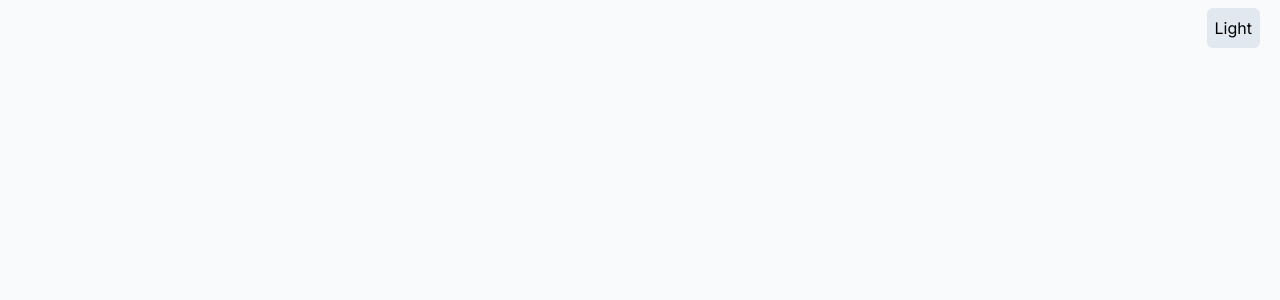
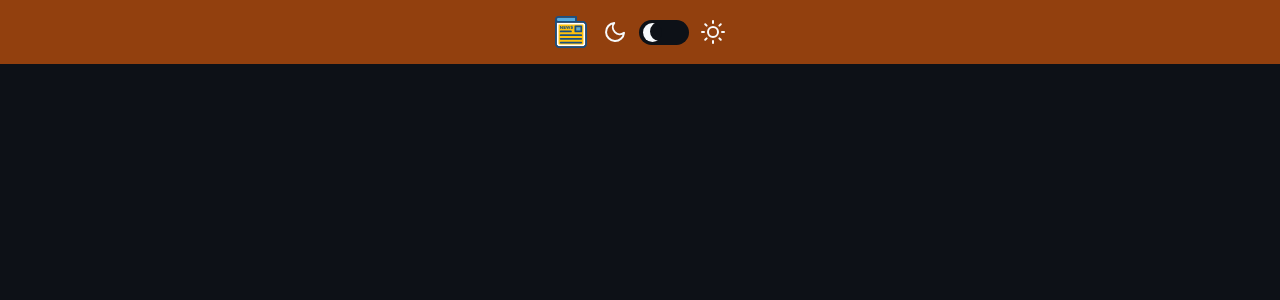
Before and after one commit to mericlomlu/news_website_next, a Next.js app: page / in a window 1280 px wide. Shown: the top 300 px of the page. Built offline with nearby package versions, Linux system fonts and the light colour scheme.

Commit message:
Navbar logo added, toggle switch for light and dark mode implemented.

```diff
--- a/package.json
+++ b/package.json
@@ -13,7 +13,8 @@
     "next": "latest",
     "next-themes": "^0.2.1",
     "react": "latest",
-    "react-dom": "latest"
+    "react-dom": "latest",
+    "react-feather": "^2.0.10"
   },
   "devDependencies": {
     "@types/node": "latest",
--- a/src/app/globals.css
+++ b/src/app/globals.css
@@ -24,3 +24,67 @@ body {
   justify-content: flex-start;
   align-items: center;
 }
+
+* {
+  padding: 0;
+  margin: 0;
+  box-sizing: border-box;
+}
+
+body {
+  background-color: #cfafaf;
+  display: flex;
+  justify-content: center;
+  align-items: center;
+  height: 100vh;
+}
+
+.toggle-switch {
+  position: relative;
+  width: 50px;
+}
+
+.toggle-label {
+  position: absolute;
+  width: 100%;
+  height: 25px;
+  background-color: #0d1117;
+  border-radius: 50px;
+  cursor: pointer;
+}
+
+.toggle-input {
+  position: absolute;
+  display: none;
+}
+
+.slider {
+  position: absolute;
+  width: 100%;
+  height: 100%;
+  border-radius: 50px;
+  transition: 0.3s;
+}
+
+.toggle-input:checked ~ .slider {
+  background-color: #0d1117;
+}
+
+.slider::before {
+  content: "";
+  position: absolute;
+  top: 3px;
+  left: 4px;
+  width: 19px;
+  height: 19px;
+  border-radius: 50%;
+  box-shadow: inset 7px -1px  #f8fafc;
+  background-color: #0d1117;
+  transition: 0.3s;
+}
+
+.toggle-input:checked ~ .slider::before {
+  transform: translateX(24px);
+  background-color: #fff314;
+  box-shadow: none;
+}
--- a/src/app/layout.tsx
+++ b/src/app/layout.tsx
@@ -3,7 +3,6 @@ import type { Metadata } from "next";
 import { Inter } from "next/font/google";
 import React from "react";
 import { ThemeProvider } from "@/app/theme-provider";
-import { ThemeSwitcher } from "@/components/ThemeSwitcher";
 
 const inter = Inter({ subsets: ["latin"] });
 
@@ -24,7 +23,6 @@ export default function RootLayout({
         className={`${inter.className} bg-slate-50 dark:bg-[#0d1117] ${switchThemeDuration}`}
       >
         <ThemeProvider attribute="class" defaultTheme="system" enableSystem>
-          <ThemeSwitcher />
           <main>{children}</main>
         </ThemeProvider>
       </body>
--- a/src/app/page.tsx
+++ b/src/app/page.tsx
@@ -3,8 +3,8 @@ import Navbar from "@/components/Navbar";
 
 export default function Home() {
   return (
-    <main className="min-h-screen w-full">
+    <div className="min-h-screen w-full">
       <Navbar />
-    </main>
+    </div>
   );
 }
--- a/src/components/Navbar.tsx
+++ b/src/components/Navbar.tsx
@@ -1,6 +1,28 @@
 import React from "react";
+import {ThemeSwitcher} from "@/components/ThemeSwitcher";
+import Image from "next/image";
+import Newspaper from '../../public/assets/newspaper.svg';
 
+
+const Sun = require('react-feather/dist/icons/sun').default;
+const Moon = require('react-feather/dist/icons/moon').default;
 const Navbar = () => {
-  return <div className="flex"></div>;
+  return (
+    <nav className="w-screen h-16 bg-amber-800 flex justify-center items-center gap-4">
+        <ul  className="w-screen h-16 flex justify-center items-center gap-4">
+            <li className="justify-self-start">
+                <Image src={Newspaper} alt="Newspaper" width={32} height={32} />
+            </li>
+            <li className="flex justify-center items-start gap-3 justify-self-end">
+
+                    <Moon className="dark:text-slate-50 text-[#0d1117] text-xl"/>
+                    <ThemeSwitcher />
+                    <Sun className="dark:text-slate-50 text-[#0d1117] text-xl"/>
+            </li>
+        </ul>
+
+
+    </nav>
+  );
 };
 export default Navbar;
--- a/src/components/ThemeSwitcher.tsx
+++ b/src/components/ThemeSwitcher.tsx
@@ -1,6 +1,7 @@
 "use client";
 import { useEffect, useState } from "react";
 import { useTheme } from "next-themes";
+
 
 export const ThemeSwitcher = () => {
   const [mounted, setMounted] = useState(false);
@@ -8,6 +9,7 @@ export const ThemeSwitcher = () => {
 
   useEffect(() => {
     setMounted(true);
+    setTheme('dark')
   }, []);
 
   if (!mounted) {
@@ -15,11 +17,11 @@ export const ThemeSwitcher = () => {
   }
 
   return (
-    <button
-      className="absolute right-5 top-2 w-fit rounded-md bg-slate-200 p-2 duration-200 hover:scale-100 active:scale-100 dark:bg-[#212933]"
-      onClick={() => setTheme(theme === "dark" ? "light" : "dark")}
-    >
-      {theme === "light" ? "Dark" : "Light"}
-    </button>
+      <div className = "toggle-switch" >
+        <label className="toggle-label">
+          <input type = 'checkbox' className="toggle-input"/>
+            <span className = 'slider'  onClick={() => setTheme(theme === "dark" ? "light" : "dark")}></span>
+        </label>
+      </div>
   );
 };
```
Also changed, not shown: 1 other file (tests, documents, lock files or other folders).
